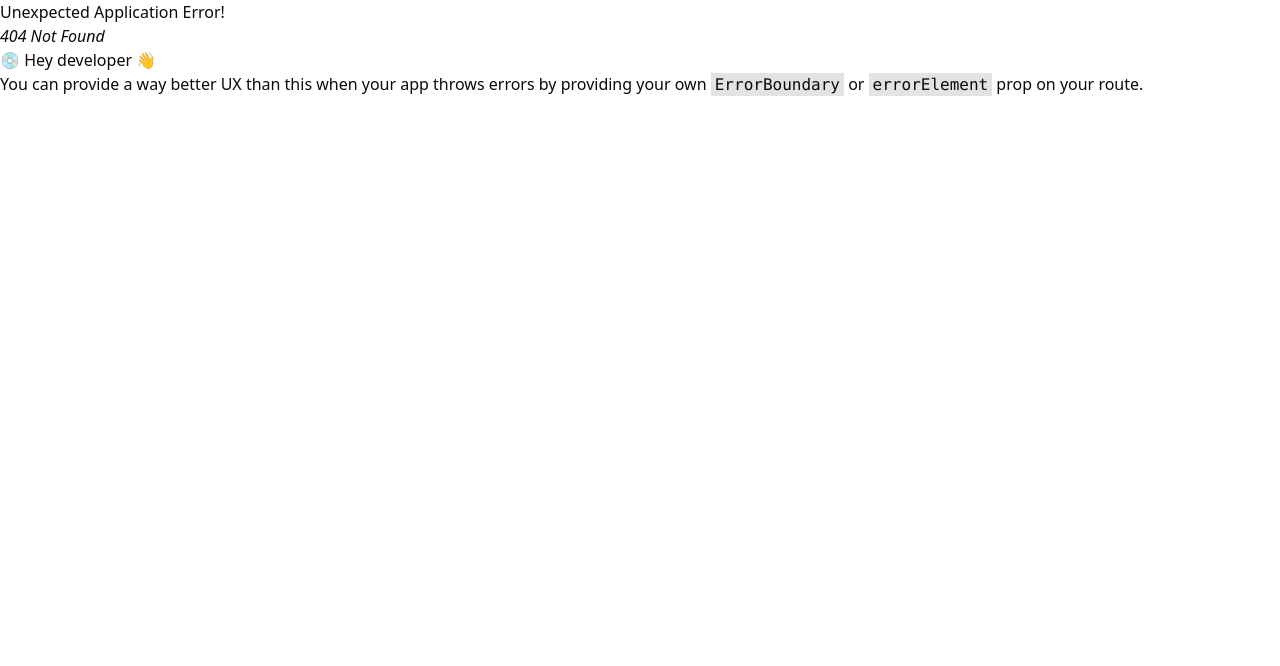
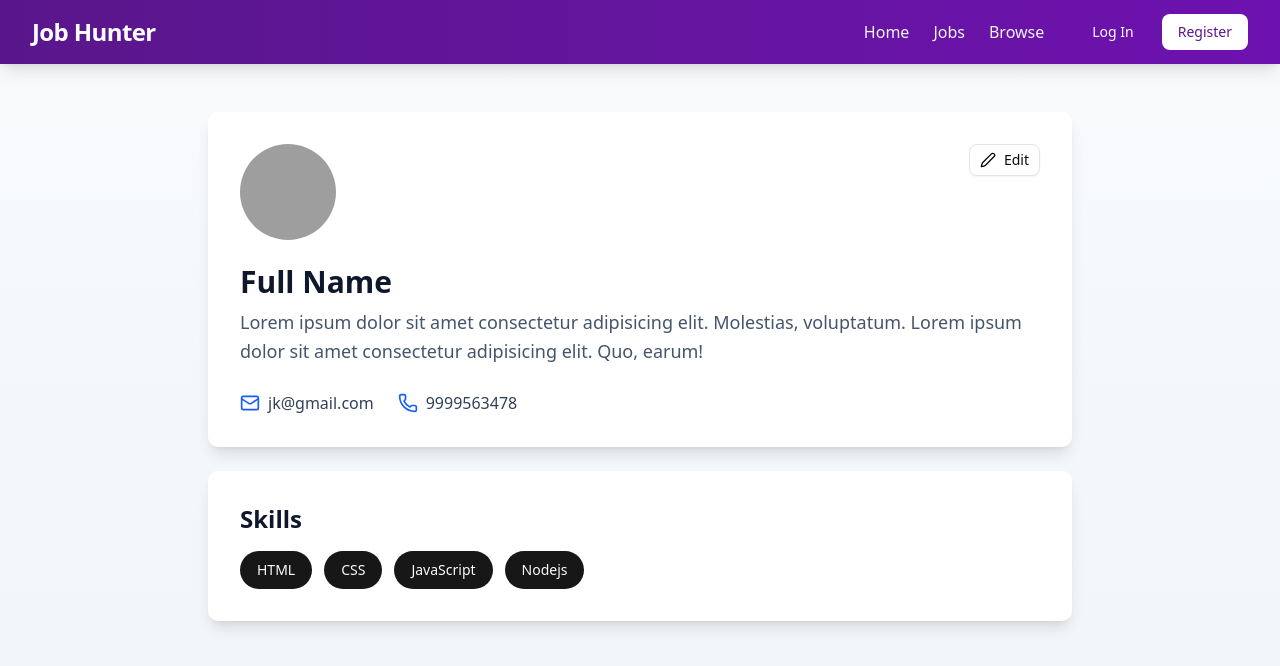
Before and after one commit to soumilidas03/job-Portal, a React (Vite) app in the folder client/: page /profile in a window 1280 px wide. Before the commit this address had no page. Shown: the top 666 px of the page. Built offline with nearby package versions, Linux system fonts and the light colour scheme; grey boxes are pictures that could not be loaded.

Commit message:
Add files and update

```diff
--- a/client/src/components/Browse.jsx
+++ b/client/src/components/Browse.jsx
@@ -1,12 +1,24 @@
-import React from 'react'
-import Navbar from './shared/navbar'
+import Navbar from "./shared/navbar";
+import Job from "./Job";
+
+const randomJobs = [1, 2, 3, 4, 5, 6, 7];
 
 const Browse = () => {
   return (
-    <div>
-      <Navbar/>
+    <div className="min-h-screen bg-gray-50">
+      <Navbar />
+      <div className="max-w-6xl mx-auto px-4 py-8">
+        <h1 className="text-3xl font-bold text-gray-900 mb-6">
+          Search results ({randomJobs.length})
+        </h1>
+        <div className="grid gap-4">
+          {randomJobs.map((job) => (
+            <Job key={job} />
+          ))}
+        </div>
+      </div>
     </div>
-  )
-}
+  );
+};
 
-export default Browse
+export default Browse;
--- a/client/src/components/FilterCard.jsx
+++ b/client/src/components/FilterCard.jsx
@@ -1,6 +1,7 @@
-import React from "react";
+import { RadioGroup, RadioGroupItem } from "./ui/radio-group";
+import { Label } from "@/components/ui/label";
 
-const filterdata = [
+const filterData = [
   {
     filterType: "Location",
     array: ["Mumbai", "Pune", "Kolkata", "Delhi", "Bangalore", "Hyderabad"],
@@ -14,8 +15,38 @@ const filterdata = [
     array: ["0-10K", "50K-1lakh", "1lakh-5lakh"],
   },
 ];
+
 const FilterCard = () => {
-  return <div>FilterCard</div>;
+  return (
+    <div className="bg-white rounded-lg shadow-md p-6 space-y-6">
+      <h2 className="text-xl font-bold text-purple-900">Filters</h2>
+
+      {filterData.map((filter) => (
+        <div key={filter.filterType} className="space-y-3">
+          <h3 className="text-sm font-semibold text-gray-700 uppercase tracking-wide">
+            {filter.filterType}
+          </h3>
+
+          <RadioGroup>
+            {filter.array.map((item) => (
+              <div
+                key={item}
+                className="flex items-center space-x-3 p-2 hover:bg-gray-50 rounded cursor-pointer"
+              >
+                <RadioGroupItem value={item} id={item} />
+                <Label
+                  htmlFor={item}
+                  className="cursor-pointer text-gray-600 hover:text-gray-900"
+                >
+                  {item}
+                </Label>
+              </div>
+            ))}
+          </RadioGroup>
+        </div>
+      ))}
+    </div>
+  );
 };
 
 export default FilterCard;
--- /dev/null
+++ b/client/src/components/Profile.jsx
@@ -0,0 +1,66 @@
+import Navbar from "./shared/Navbar";
+import { Avatar, AvatarFallback, AvatarImage } from "@/components/ui/avatar";
+import { Button } from "./ui/button";
+import { Pen, Mail, Phone } from "lucide-react";
+import { Badge } from "./ui/badge";
+
+const skills = ["HTML", "CSS", "JavaScript", "Nodejs"];
+
+const Profile = () => {
+  return (
+    <div className="min-h-screen bg-linear-to-b from-slate-50 to-slate-100">
+      <Navbar />
+      <div className="max-w-4xl mx-auto px-4 py-12">
+        {/* Profile Header */}
+        <div className="bg-white rounded-lg shadow-lg p-8 mb-6">
+          <div className="flex items-start justify-between mb-6">
+            <Avatar className="w-24 h-24">
+              <AvatarImage src="https://github.com/shadcn.png" />
+              <AvatarFallback>NM</AvatarFallback>
+            </Avatar>
+            <Button variant="outline" size="sm" className="gap-2">
+              <Pen className="w-4 h-4" /> Edit
+            </Button>
+          </div>
+
+          <h1 className="text-3xl font-bold text-slate-900 mb-2">Full Name</h1>
+          <p className="text-slate-600 text-lg leading-relaxed mb-6">
+            Lorem ipsum dolor sit amet consectetur adipisicing elit. Molestias,
+            voluptatum. Lorem ipsum dolor sit amet consectetur adipisicing elit.
+            Quo, earum!
+          </p>
+
+          {/* Contact Info */}
+          <div className="flex gap-6 text-slate-700">
+            <div className="flex items-center gap-2">
+              <Mail className="w-5 h-5 text-blue-600" />
+              <span>jk@gmail.com</span>
+            </div>
+            <div className="flex items-center gap-2">
+              <Phone className="w-5 h-5 text-blue-600" />
+              <span>9999563478</span>
+            </div>
+          </div>
+        </div>
+
+        {/* Skills Section */}
+        <div className="bg-white rounded-lg shadow-lg p-8">
+          <h2 className="text-2xl font-bold text-slate-900 mb-4">Skills</h2>
+          <div className="flex flex-wrap gap-3">
+            {skills.length > 0 ? (
+              skills.map((skill) => (
+                <Badge key={skill} className="px-4 py-2 text-sm">
+                  {skill}
+                </Badge>
+              ))
+            ) : (
+              <span>NA</span>
+            )}
+          </div>
+        </div>
+      </div>
+    </div>
+  );
+};
+
+export default Profile;
--- a/client/src/components/auth/Login.jsx
+++ b/client/src/components/auth/Login.jsx
@@ -7,7 +7,7 @@ import { useState } from "react";
 import axios from "axios";
 import { USER_API_END_POINT } from "../../utils/constant.js";
 import { toast } from "sonner";
-import { setLoading } from "../../redux/authSlice.js";
+import { setLoading, setUser } from "../../redux/authSlice.js";
 import { useDispatch, useSelector } from "react-redux";
 import { Loader2 } from "lucide-react";
 
@@ -35,6 +35,7 @@ const Login = () => {
         withCredentials: true,
       });
       if (res.data.success) {
+        dispatch(setUser(res.data.user))
         navigate("/");
         toast.success(res.data.message);
       }
--- a/client/src/components/shared/Navbar.jsx
+++ b/client/src/components/shared/Navbar.jsx
@@ -10,9 +10,10 @@ import { IoLogOut } from "react-icons/io5";
 import { Link } from "react-router-dom";
 import { useState } from "react";
 import { Menu, X } from "lucide-react";
+import { useSelector } from "react-redux";
 
 const Navbar = () => {
-  const user = false;
+  const { user } = useSelector((store) => store.auth);
   const [isOpen, setIsOpen] = useState(false);
 
   return (
@@ -83,7 +84,7 @@ const Navbar = () => {
                         variant="outline"
                         className="w-full justify-start gap-2 font-medium"
                       >
-                        <FaUser size={16} /> View Profile
+                        <FaUser size={16} /> <Link to="/profile"> View Profile</Link>
                       </Button>
                       <Button
                         variant="ghost"
--- a/client/src/redux/authSlice.js
+++ b/client/src/redux/authSlice.js
@@ -4,14 +4,18 @@ const authSlice = createSlice({
   name: "auth",
   initialState: {
     loading: false,
+    user: null,
   },
   reducers: {
     //actions
     setLoading: (state, action) => {
       state.loading = action.payload;
     },
+    setUser: (state, action) => {
+      state.user = action.payload;
+    },
   },
 });
 
-export const { setLoading } = authSlice.actions;
+export const { setLoading ,setUser} = authSlice.actions;
 export default authSlice.reducer;
```
Also changed, not shown: client/src/App.jsx (+4 -3 lines).
